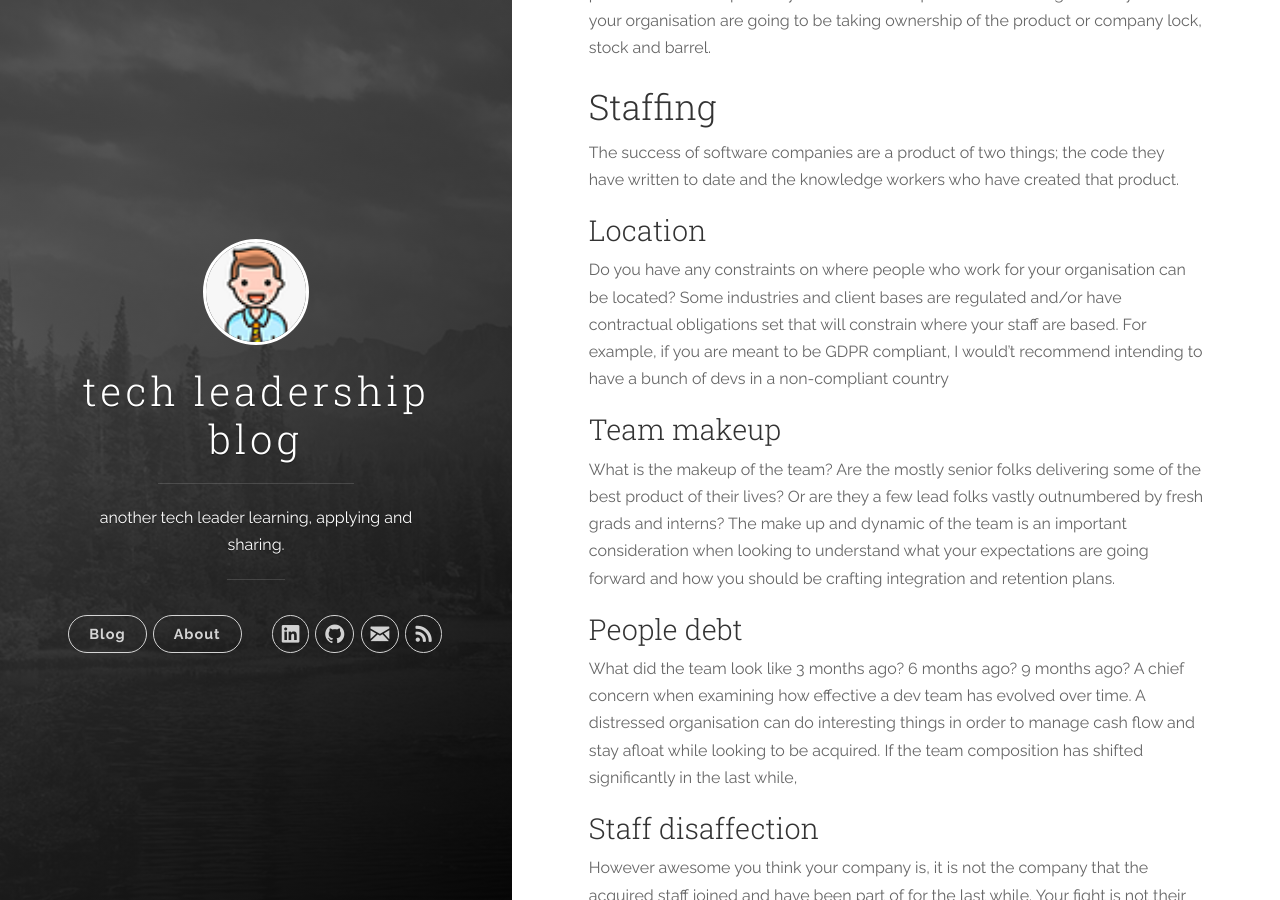
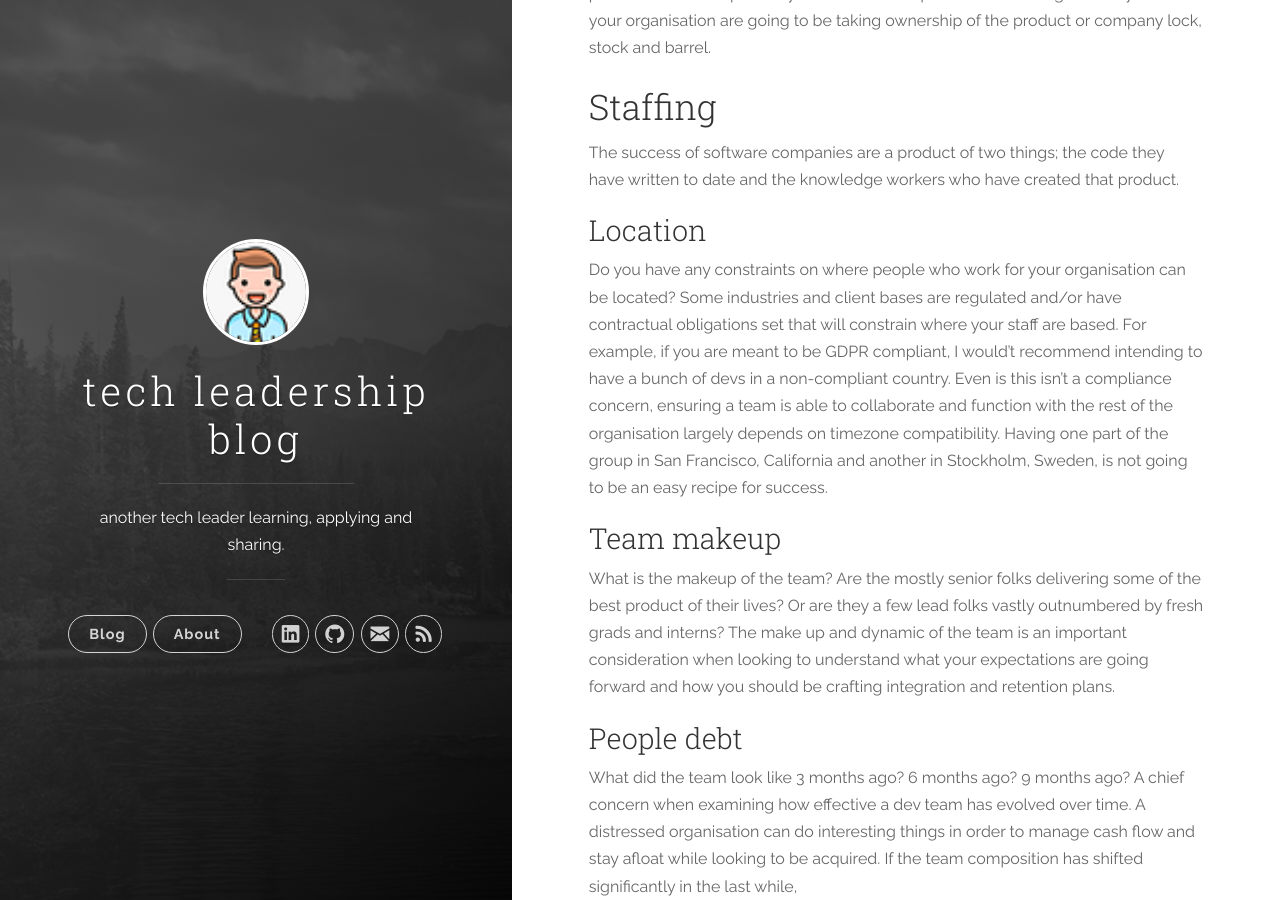
Before and after one commit to nomadicj/nomadicj.github.io, a Jekyll site: the page built from _posts/2022-11-25-Buyer Beware | Considerations when weighing and M&A opportunity.md, in a window 1280 px wide and 900 px high, scrolled down 2451 px. Built offline with Jekyll 4.4.1, drawn with Linux system fonts in a browser that asks for light colours.

Commit message:
M&A blog

```diff
--- a/_posts/2022-11-25-Buyer Beware | Considerations when weighing and M&A opportunity.md
+++ b/_posts/2022-11-25-Buyer Beware | Considerations when weighing and M&A opportunity.md
@@ -29,7 +29,7 @@ The product being considered would be a great augmentation for your current prod
 The success of software companies are a product of two things; the code they have written to date and the knowledge workers who have created that product.
 
 ### Location
-Do you have any constraints on where people who work for your organisation can be located? Some industries and client bases are regulated and/or have contractual obligations set that will constrain where your staff are based. For example, if you are meant to be GDPR compliant, I would't recommend intending to have a bunch of devs in a non-compliant country
+Do you have any constraints on where people who work for your organisation can be located? Some industries and client bases are regulated and/or have contractual obligations set that will constrain where your staff are based. For example, if you are meant to be GDPR compliant, I would't recommend intending to have a bunch of devs in a non-compliant country. Even is this isn't a compliance concern, ensuring a team is able to collaborate and function with the rest of the organisation largely depends on timezone compatibility. Having one part of the group in San Francisco, California and another in Stockholm, Sweden, is not going to be an easy recipe for success.
 
 ### Team makeup
 What is the makeup of the team? Are the mostly senior folks delivering some of the best product of their lives? Or are they a few lead folks vastly outnumbered by fresh grads and interns? The make up and dynamic of the team is an important consideration when looking to understand what your expectations are going forward and how you should be crafting integration and retention plans.
```
Also changed, not shown: _drafts/yyyy-mm-dd-everyone is responsible no one is responsible.md (+1 -1 lines).
